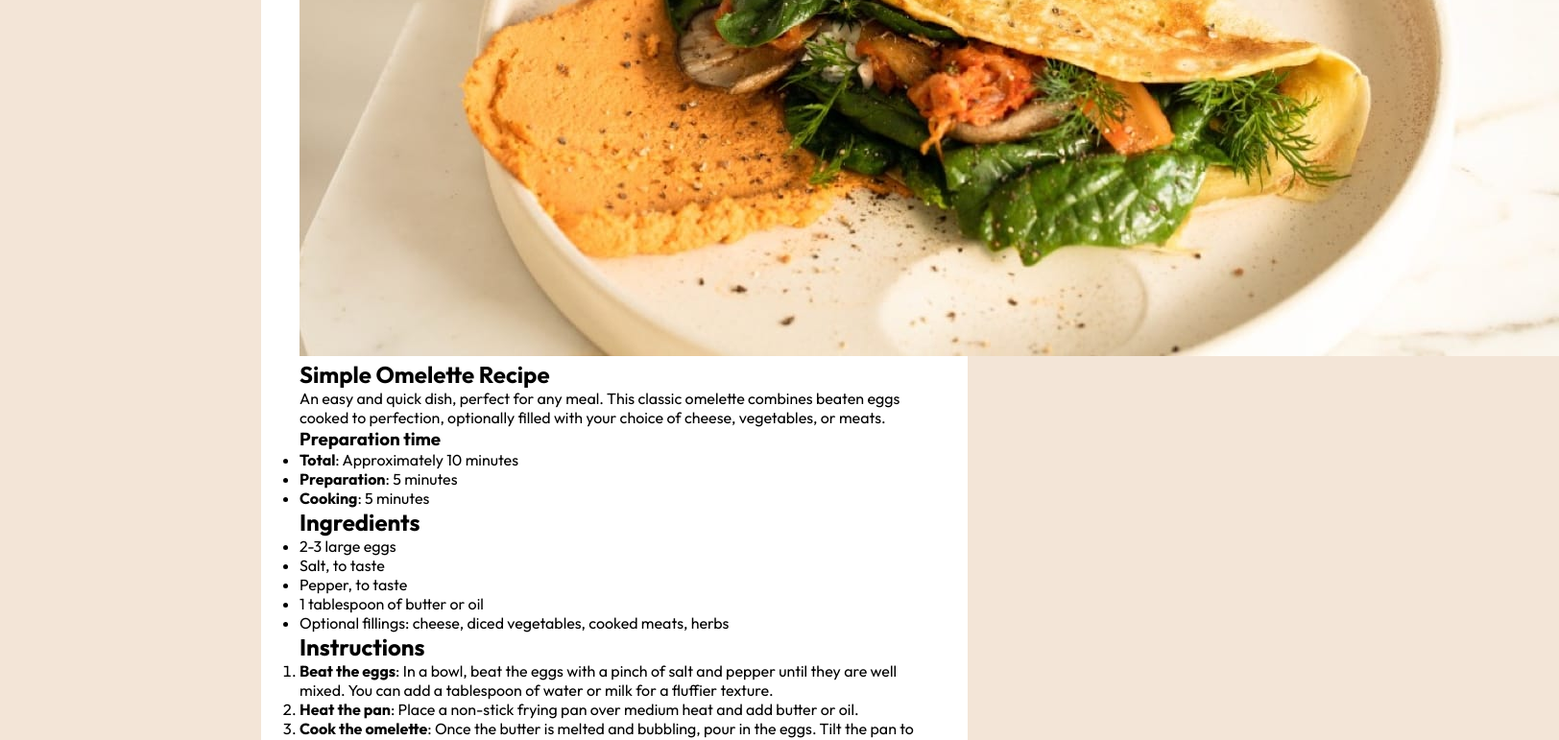
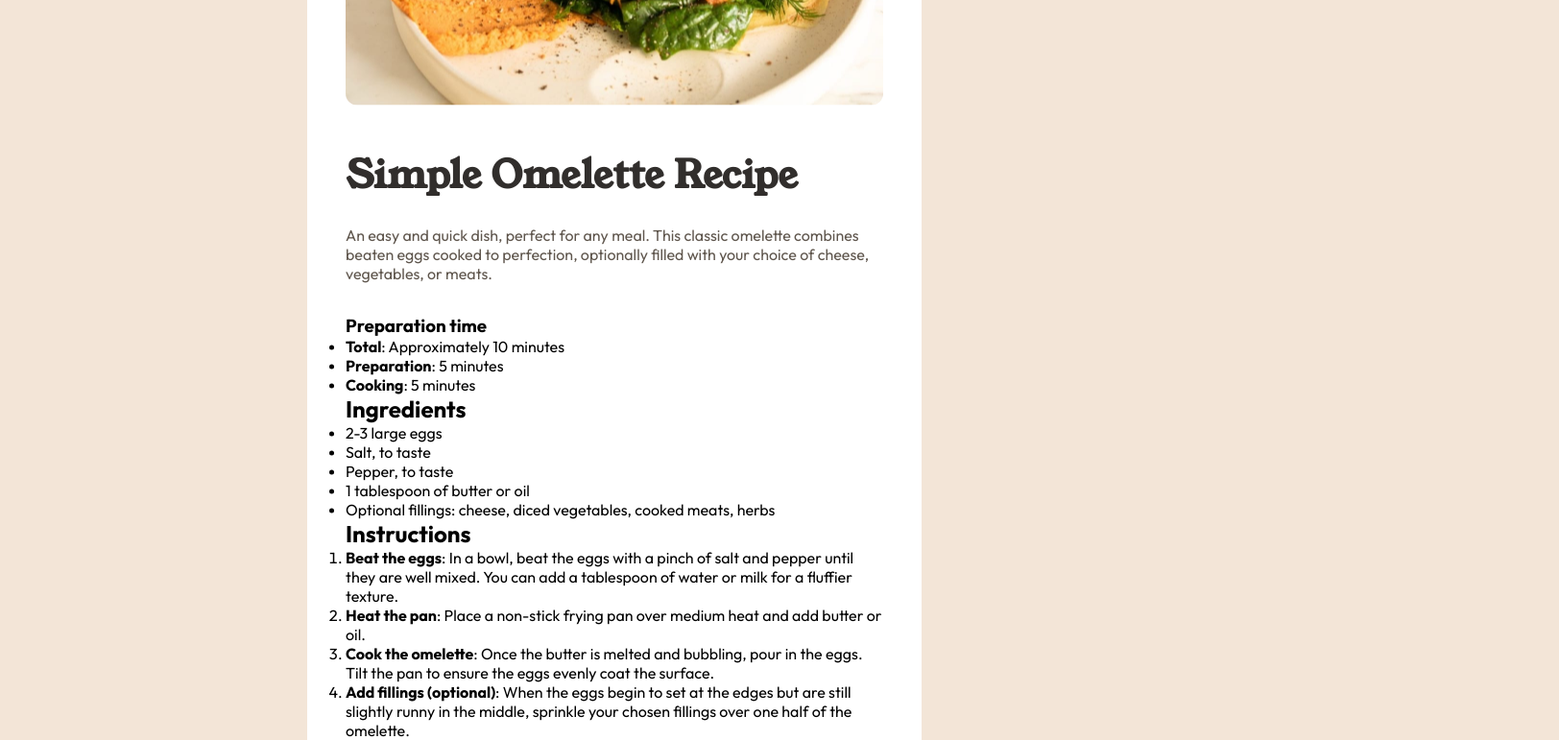
Before and after one commit to mariokreitz/recipe-page-main, an Angular app: page / in a window 1280 px wide. Shown: the top 771 px of the page at 96% size, 1624 px wide, since content can reach past the window. Built offline with nearby package versions, Linux system fonts and the light colour scheme.

Commit message:
Update app.component.html

```diff
--- a/src/app/app.component.html
+++ b/src/app/app.component.html
@@ -1,19 +1,20 @@
 <div class="wrapper">
-  <header>
+  <header class="hero">
     <img
       src="./../assets/images/image-omelette.jpeg"
       alt="Omlett stuffed with vegetables"
+      class="hero-image"
     />
   </header>
   <main>
-    <section id="omelette-recipe">
+    <article class="omelette-recipe">
       <h1 class="title">Simple Omelette Recipe</h1>
       <p class="description">
         An easy and quick dish, perfect for any meal. This classic omelette
         combines beaten eggs cooked to perfection, optionally filled with your
         choice of cheese, vegetables, or meats.
       </p>
-    </section>
+    </article>
     <article class="info">
       <h3 class="info-headline">Preparation time</h3>
       <ul>
```
